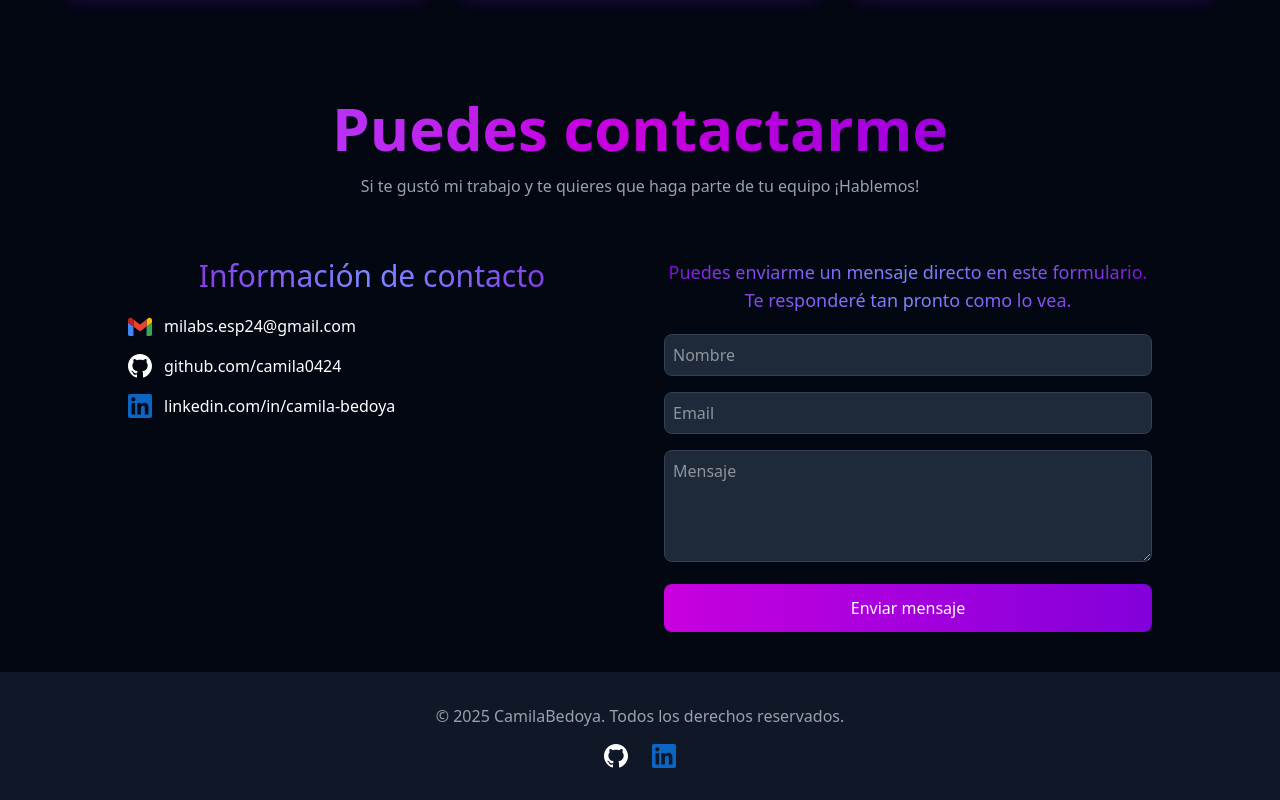
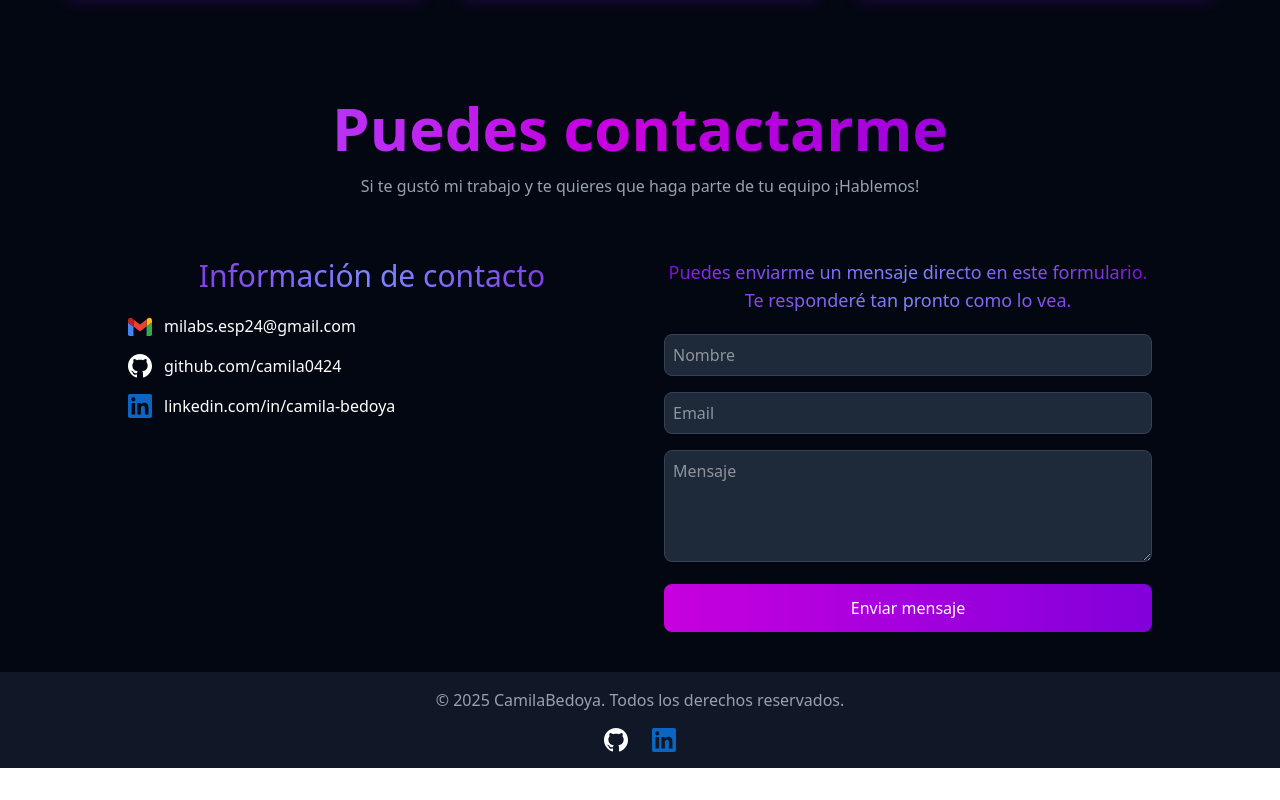
Before and after one commit to camila0424/portafolio, a React (Vite) app: page / in a window 1280 px wide. Shown: the part 3675-4475 px from the top of the page. After the commit the page ends 4443 px from the top, so only its background shows below. Built offline with nearby package versions, Linux system fonts and the light colour scheme.

Commit message:
changes in harry potter project

```diff
--- a/public/data/projects.json
+++ b/public/data/projects.json
@@ -49,8 +49,8 @@
       { "name": "Html", "icon": "/icons/tech/html5.svg" },
       { "name": "Css", "icon": "/icons/tech/css.svg" }
     ],
-    "github": "https://github.com/camila0424/enciclopedia-Harry-Potter.git",
-    "demo": "https://camila0424.github.io/enciclopedia-Harry-Potter/"
+    "github": "https://github.com/camila0424/harry-potter-actors.git",
+    "demo": "http://beta.adalab.es/modulo-3-evaluacion-final-camila0424/"
   },
   {
     "title": "The simpson backend",
--- a/src/components/layout/Footer.jsx
+++ b/src/components/layout/Footer.jsx
@@ -3,7 +3,7 @@ import Linkedin from "../../images/social/linkedin.svg";
 function Footer() {
   return (
     <>
-      <section className="bg-gray-900 py-8 px-4 ">
+      <section className="bg-gray-900 py-4 px-4 ">
         <div className="max-w-6xl mx-auto text-center">
           <p className="text-gray-400 mb-4">
             © 2025 CamilaBedoya. Todos los derechos reservados.
```
Also changed, not shown: public/screens/contact.png (added), public/screens/hero.png (added).
